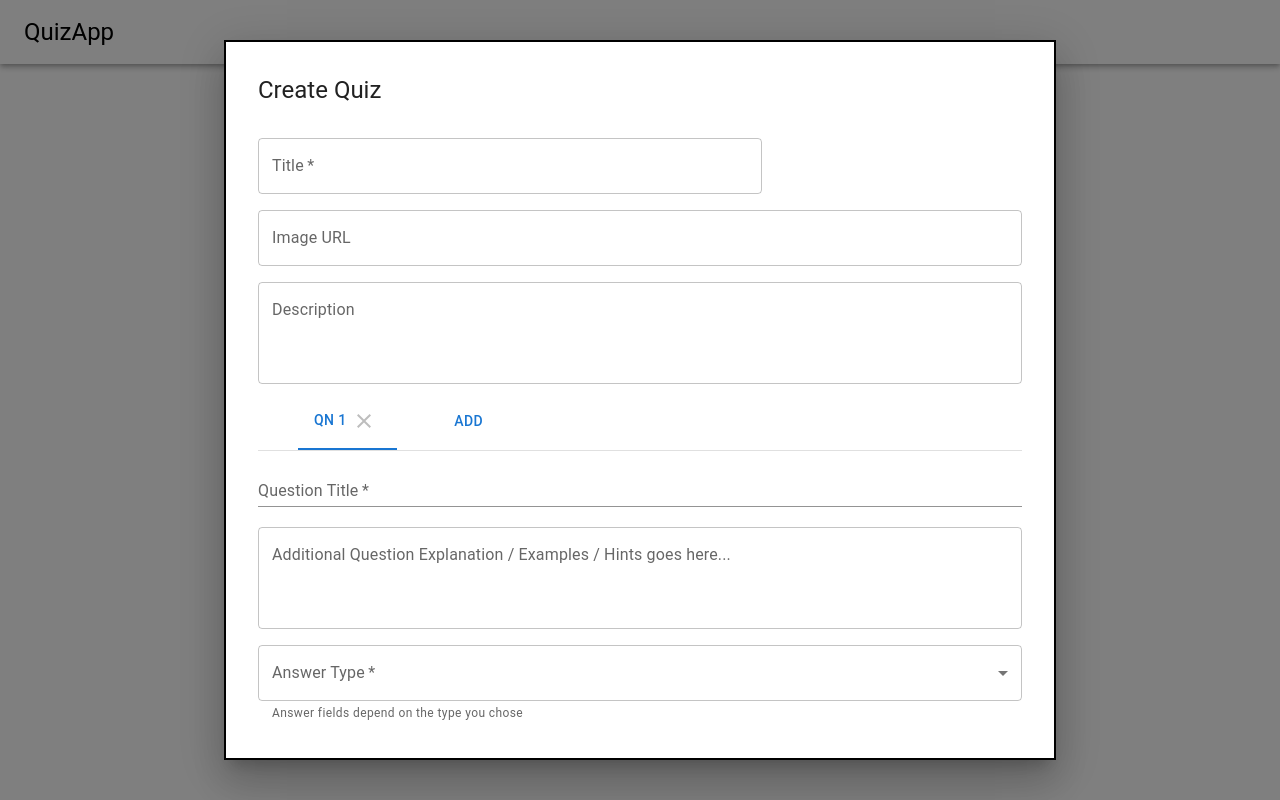
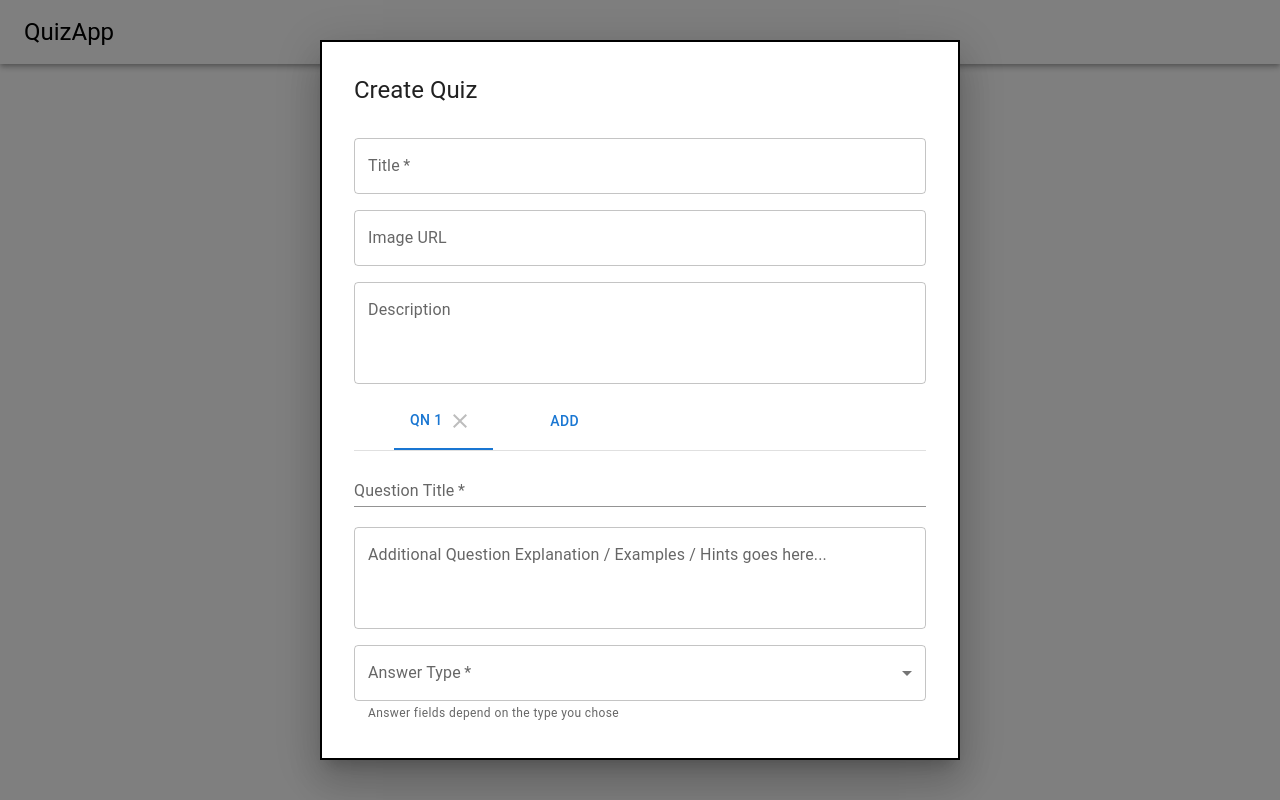
Before and after one commit to hiyodev/quiz-app, a React (Create React App) app: page / in a window 1280 px wide. Both pictures are taken after a click on the button "CREATE QUIZ". Built offline with nearby package versions, Linux system fonts and the light colour scheme.

Commit message:
Fixed resize bug

```diff
--- a/src/components/QuizModal.jsx
+++ b/src/components/QuizModal.jsx
@@ -18,9 +18,10 @@ const style = {
   left: "50%",
   transform: "translate(-50%, -50%)",
   width: "90vw",
-  "@media (min-width: 800px)": {
-    width: "65vw",
+  "@media (min-width: 900px)": {
+    width: "50vw",
   },
+
   height: "90vh",
   "@media (min-height: 1000px)": {
     height: "80vh",
@@ -137,7 +138,7 @@ export default function QuizModal(props) {
             {"Quiz"}
           </Typography>
           <Grid container spacing={2}>
-            <Grid item xs={12} md={8}>
+            <Grid item xs={12}>
               <TextField
                 id="title-field"
                 name="title-field"
```
